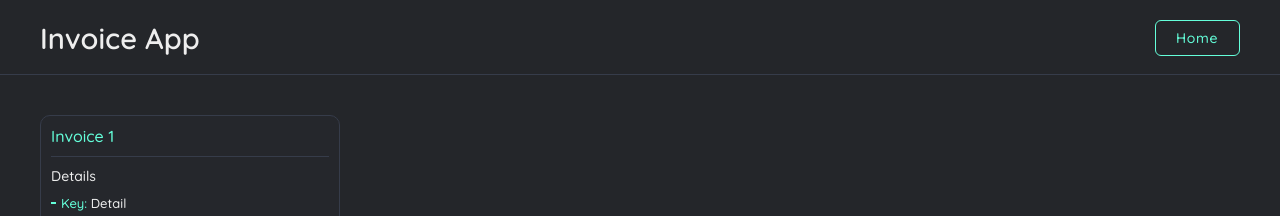
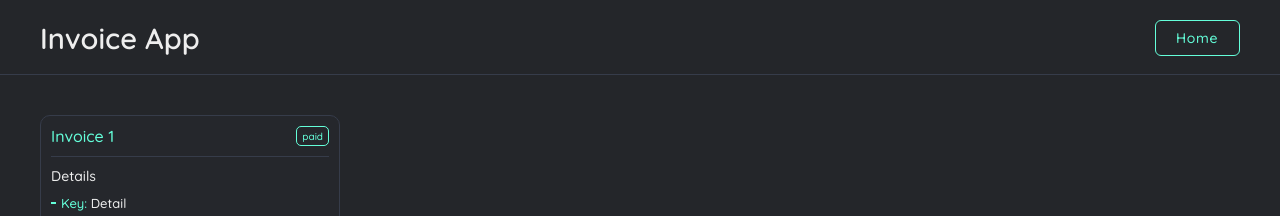
Before and after one commit to furkancgrtkn/cfhomework, a Next.js app: page /invoices in a window 1280 px wide. Shown: the top 216 px of the page. Built offline with nearby package versions, Linux system fonts and the light colour scheme.

Commit message:
feat: label component.

```diff
--- a/components/Card.tsx
+++ b/components/Card.tsx
@@ -11,6 +11,7 @@ import {
 import { FiCreditCard, FiTrash2, FiMail } from "react-icons/fi";
 import { GoSettings } from "react-icons/go";
 import { useTheme } from "pages/_app";
+import Label from "./Label";
 
 export default function Card() {
   const theme = useTheme();
@@ -19,6 +20,7 @@ export default function Card() {
     <Wrapper>
       <Header>
         <Title>Invoice 1</Title>
+        <Label variant="paid" />
       </Header>
       <span className="card-md-text">Details</span>
       <Details>
--- /dev/null
+++ b/components/Label.tsx
@@ -0,0 +1,14 @@
+import React from "react";
+import { LabelStyled } from "styles/LabelStyled";
+
+export interface LabelStyleProps {
+  variant: "paid" | "unpaid" | "out";
+}
+
+export default function Label({ variant }: LabelStyleProps) {
+  const handleVariant = (variant: LabelStyleProps["variant"]) => {
+    if (variant === "out") return "out of date";
+    return variant;
+  };
+  return <LabelStyled variant={variant}>{handleVariant(variant)}</LabelStyled>;
+}
--- a/pages/_app.tsx
+++ b/pages/_app.tsx
@@ -17,6 +17,7 @@ Router.events.on("routeChangeError", () => NProgress.done());
 export interface Theme {
   body?: string;
   colors?: any;
+  labels?: any;
 }
 
 const defaultTheme: Theme = {
@@ -25,6 +26,11 @@ const defaultTheme: Theme = {
     primaryDark: "#3B917F",
     primary: "#64FFDA",
     secondary: "#EEEEEE",
+  },
+  labels: {
+    unpaid: "#EEEEEE",
+    paid: "#64FFDA",
+    out: "#ff6464",
   },
 };
 
--- a/styles/CardStyled.tsx
+++ b/styles/CardStyled.tsx
@@ -34,6 +34,7 @@ export const Header = styled.span(
     border-bottom: 1px solid #363c4a;
     padding-bottom: 10px;
     display: flex;
+    justify-content: space-between;
   `
 );
 
--- /dev/null
+++ b/styles/LabelStyled.tsx
@@ -0,0 +1,18 @@
+import styled, { css } from "styled-components";
+import { LabelStyleProps } from "components/Label";
+import { Theme } from "pages/_app";
+
+export const LabelStyled = styled.span(
+  ({ theme: { labels }, variant }: LabelStyleProps & { theme: Theme }) => css`
+    display: flex;
+    justify-content: center;
+    align-items: center;
+    font-size: 10px;
+    color: ${labels[`${variant}`]};
+    padding: 0 5px;
+    height: 20px;
+    border: 1px solid ${labels[`${variant}`]};
+    border-radius: 5px;
+    font-weight: 500;
+  `
+);
```
